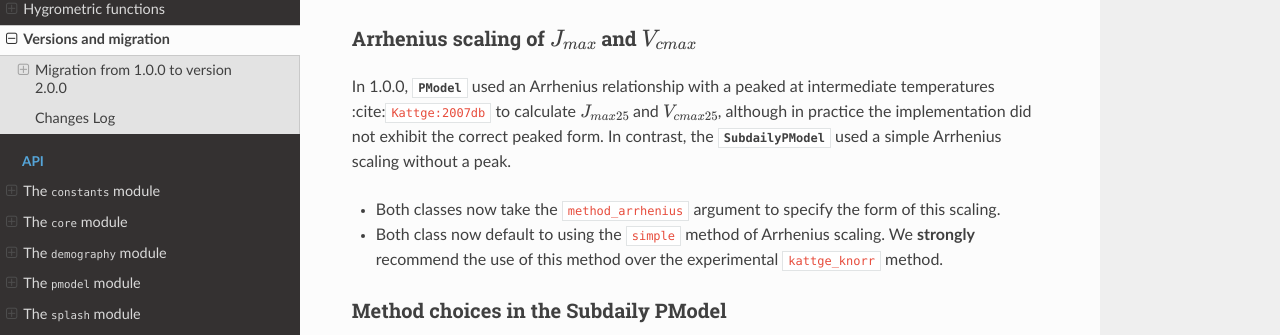
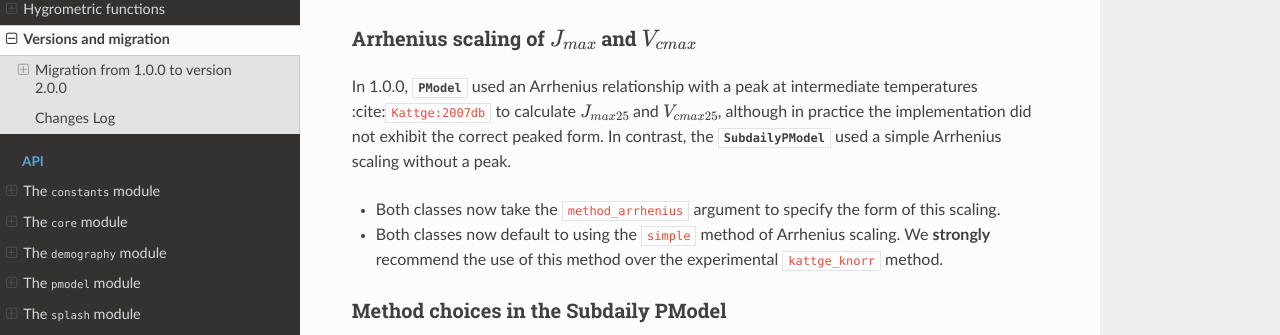
Before and after one commit to ImperialCollegeLondon/pyrealm, a Sphinx documentation site: the page built from docs/source/users/versions.md, in a window 1280 px wide and 900 px high, scrolled down 1481 px. Shown: the part 181-516 px from the top of the window. Built offline with Sphinx 7.4.7 and the Read the Docs theme 3.1.0, drawn with Linux system fonts in a browser that asks for light colours; cross-references to code outside the pages are shown as plain code; the version number is read from the project's files by our own code.

Commit message:
Review fixes

```diff
--- a/docs/source/users/versions.md
+++ b/docs/source/users/versions.md
@@ -95,14 +95,14 @@ used the theoretical maximum value of 1/8.
 ### Arrhenius scaling of $J_{max}$ and $V_{cmax}$
 
 In 1.0.0, {class}`~pyrealm.pmodel.pmodel.PModel` used an Arrhenius relationship with a
-peaked at intermediate temperatures :cite:`Kattge:2007db` to calculate $J_{max25}$ and
+peak at intermediate temperatures :cite:`Kattge:2007db` to calculate $J_{max25}$ and
 $V_{cmax25}$, although in practice the implementation did not exhibit the correct peaked
 form. In contrast, the {class}`~pyrealm.pmodel.pmodel.SubdailyPModel` used a simple
 Arrhenius scaling without a peak.
 
 * Both classes now take the `method_arrhenius` argument to specify the form of this
   scaling.
-* Both class now default to using the `simple` method of Arrhenius scaling. We
+* Both classes now default to using the `simple` method of Arrhenius scaling. We
   **strongly** recommend the use of this method over the experimental `kattge_knorr`
   method.
 
```
Also changed, not shown: other parts of docs/source/users/versions.md (+1 -1 lines).
